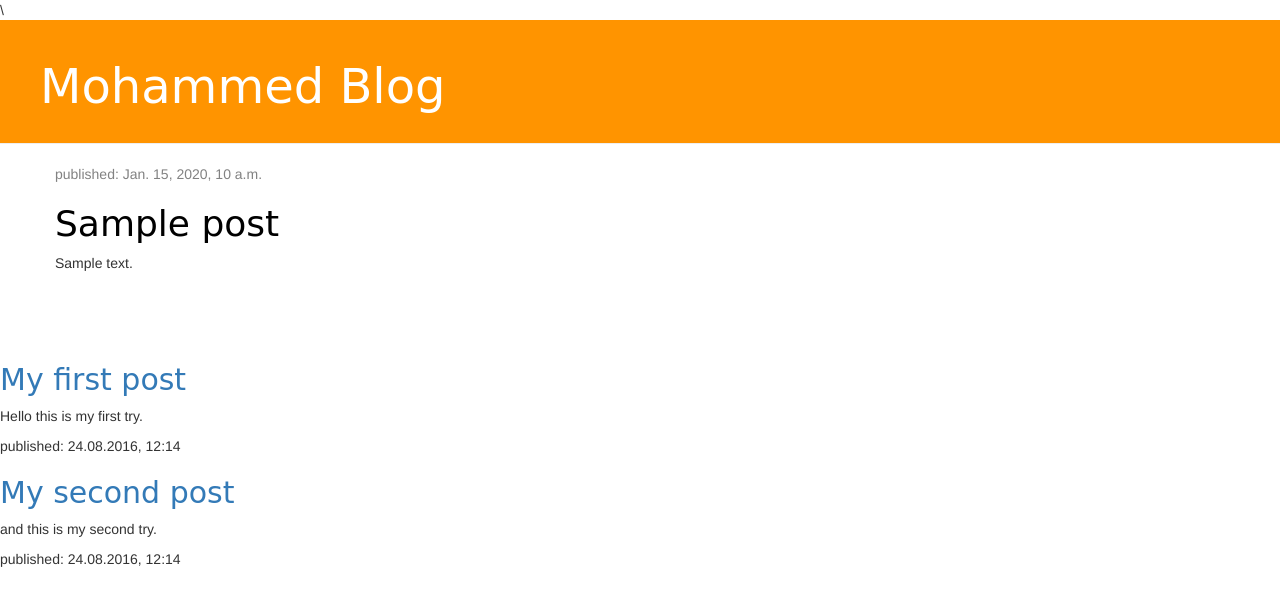
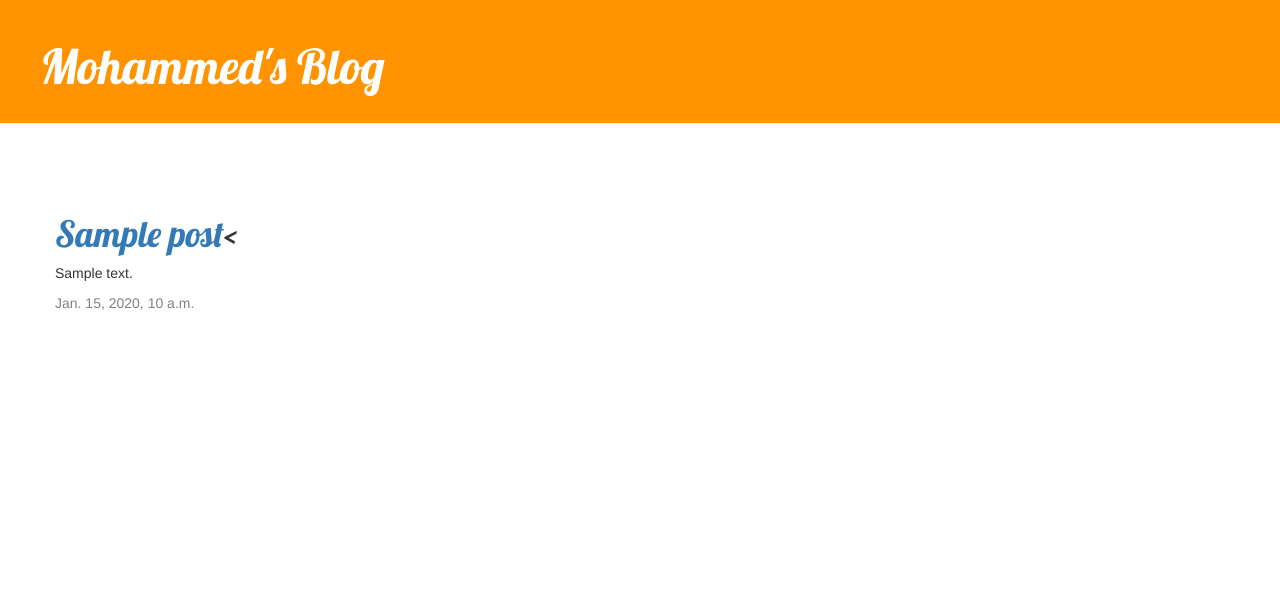
Before and after one commit to MohammedBm/my-first-blog, a Django app: template blog/templates/blog/post_list.html in a window 1280 px wide. Shown: the top 606 px of the page. Run offline with Django 3.2, Linux system fonts and the light colour scheme; the template is opened without the code that fills it: values that come from a table or form of the project are taken from there, others are empty; tables that the repository leaves empty hold one stand-in row (values such as "Sample post"); some libraries are stand-ins or nearby versions.

Commit message:
Added view and template for detailed blog post as well as CSS for the site.

```diff
--- /dev/null
+++ b/blog/templates/blog/base.html
@@ -0,0 +1,23 @@
+{% load staticfiles %}
+<html>
+    <head>
+        <title>Mohammed's blog</title>
+        <link rel="stylesheet" href="//maxcdn.bootstrapcdn.com/bootstrap/3.2.0/css/bootstrap.min.css">
+        <link rel="stylesheet" href="//maxcdn.bootstrapcdn.com/bootstrap/3.2.0/css/bootstrap-theme.min.css">
+        <link href='//fonts.googleapis.com/css?family=Lobster&subset=latin,latin-ext' rel='stylesheet' type='text/css'>
+        <link rel="stylesheet" href="{% static 'css/blog.css' %}">
+    </head>
+   <body>
+    <div class="page-header">
+        <h1><a href="/">Mohammed's Blog</a></h1>
+    </div>
+    <div class="content container">
+        <div class="row">
+            <div class="col-md-8">
+            {% block content %}
+            {% endblock %}
+            </div>
+        </div>
+    </div>
+</body>
+</html>
--- a/blog/templates/blog/post_list.html
+++ b/blog/templates/blog/post_list.html
@@ -1,60 +1,21 @@
-{% load staticfiles %}
 
 
-<html>
 
-    <head>
-
-
-        <title>Mohammed Blog</title>\
-        <link href="https://fonts.googleapis.com/css?family=Indie+Flower" rel="stylesheet">
+{% extends 'blog/base.html' %}
+{% block content %}
 
 
 
 
-        <link rel="stylesheet" href="//maxcdn.bootstrapcdn.com/bootstrap/3.2.0/css/bootstrap.min.css">
-        <link rel="stylesheet" href="//maxcdn.bootstrapcdn.com/bootstrap/3.2.0/css/bootstrap-theme.min.css">
-        <link rel="stylesheet" href="{% static 'css/blog.css' %}">
+{% for post in posts %}
+    <div class="post">
+        </div>
+        <h1><a href="{% url 'post_detail' pk=post.pk %}">{{ post.title }}</a><</h1>
+        <p>{{ post.text|linebreaksbr }}</p>
+        <div class="date">
+      {{ post.published_date }}
+    </div>
+{% endfor %}
 
 
-
-
-    </head>
-
-    <body>
-
-        <div class="page-header">
-    <h1><a href="/">Mohammed Blog</a></h1>
-
-</div>
-
-<div class="content container">
-    <div class="row">
-        <div class="col-md-8">
-            {% for post in posts %}
-                <div class="post">
-                    <div class="date">
-                        <p>published: {{ post.published_date }}</p>
-                    </div>
-                    <h1><a href="">{{ post.title }}</a></h1>
-                    <p>{{ post.text|linebreaksbr }}</p>
-                </div>
-            {% endfor %}
-        </div>
-    </div>
-</div>
-
-        <div>
-
-            <h2><a href="">My first post</a></h2>
-            <p>Hello this is my first try.</p>
-        </div>
-
-        <div>
-            <p>published: 24.08.2016, 12:14</p>
-            <h2><a href="">My second post</a></h2>
-            <p>and this is my second try.</p>
-            <p>published: 24.08.2016, 12:14</p>
-        </div>
-    </body>
-</html>
+{% endblock %}
--- a/blog/urls.py
+++ b/blog/urls.py
@@ -1,7 +1,7 @@
 from django.conf.urls import url
 from . import views
 
-
 urlpatterns = [
     url(r'^$', views.post_list, name='post_list'),
+    url(r'^post/(?P<pk>\d+)/$', views.post_detail, name='post_detail'),
 ]
```
Also changed, not shown: blog/templates/blog/post_detail.html (added, +13 -0 lines), blog/views.py (+9 -0 lines).
